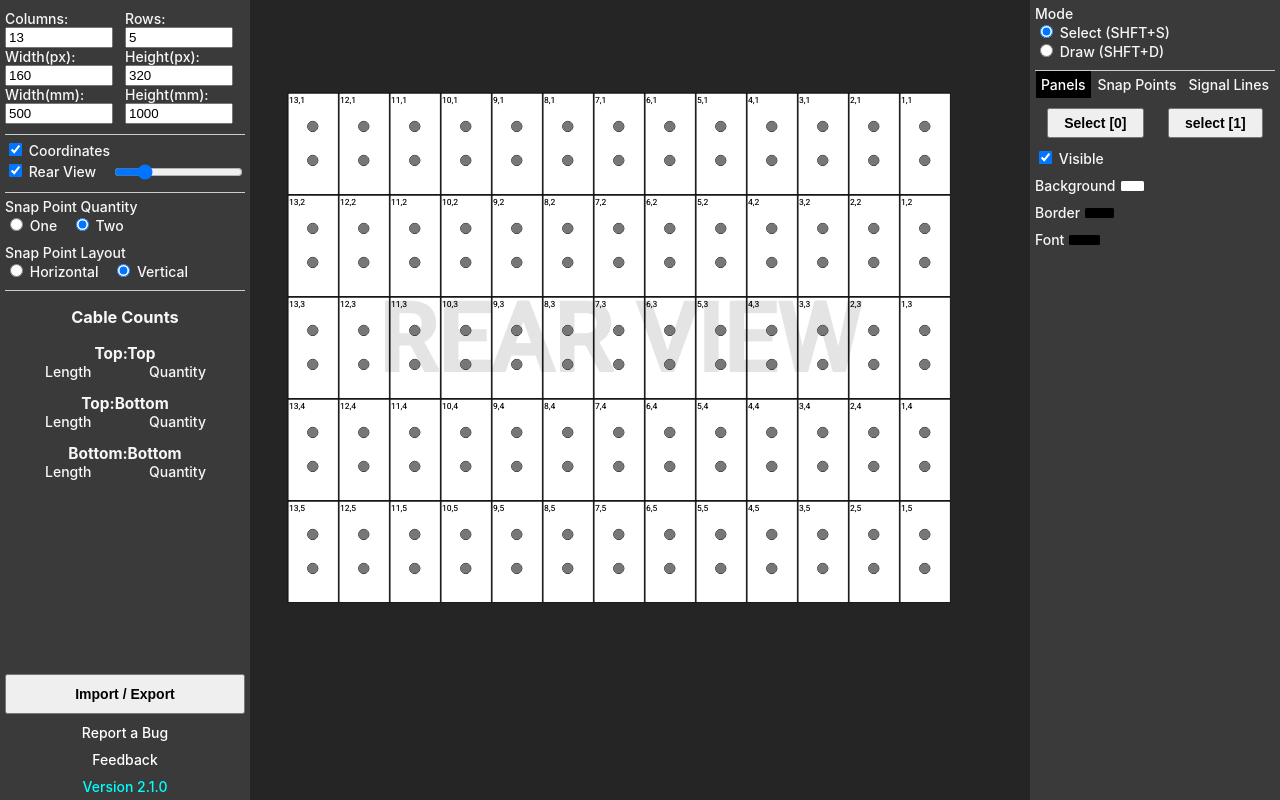
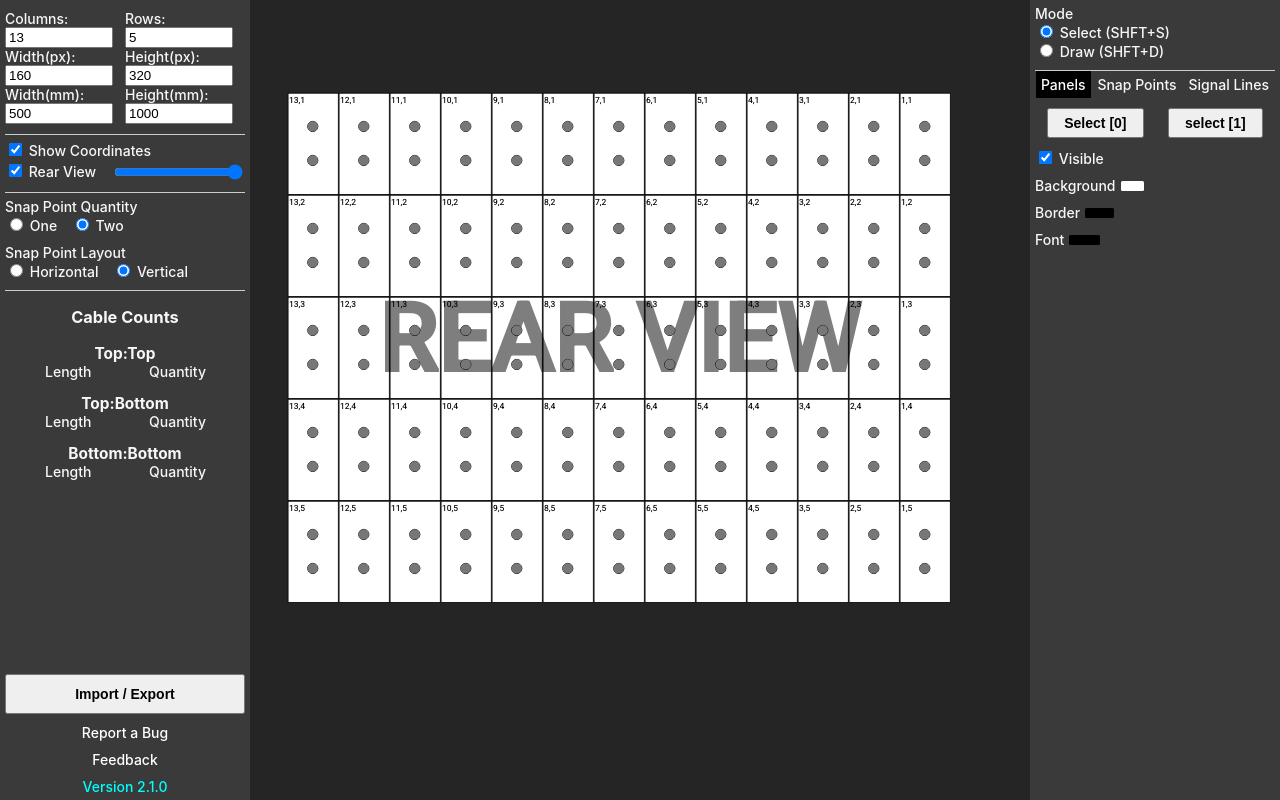
Before and after one commit to dlamon1/signaldiagram-v1, a Svelte app: page / in a window 1280 px wide. Built offline with nearby package versions, Linux system fonts and the light colour scheme.

Commit message:
raise snap points after rear view redraw

```diff
--- a/src/DrawComponents/Draw.RearViewLabel.svelte
+++ b/src/DrawComponents/Draw.RearViewLabel.svelte
@@ -8,6 +8,7 @@
     width,
     height,
     opacity,
+    snapPointsGroupEnterRef,
   } from "../store";
 
   $: {
@@ -53,5 +54,9 @@
     //   angle = ((-angle * 180) / Math.PI) * 0.4;
     //   return "rotate(" + angle + ")";
     // });
+
+    if ($snapPointsGroupEnterRef) {
+      d3.selectAll("g.snap-point-wrapper").raise();
+    }
   };
 </script>
--- a/src/InfoToolbar/InfoBar.Coordinates.svelte
+++ b/src/InfoToolbar/InfoBar.Coordinates.svelte
@@ -5,7 +5,7 @@
 <div class="general">
   <label class="hovered">
     <input type="checkbox" bind:checked={$showCoordinates} />
-    Coordinates
+    Show Coordinates
   </label>
 
   <div id="input-wrapper" class="opacity-wrapper">
--- a/src/store.ts
+++ b/src/store.ts
@@ -37,7 +37,7 @@ export const linesGroupEnterRef: Writable<
 
 export const temporarySignalLine = writable(null);
 
-export const opacity: Writable<number> = writable(0.1);
+export const opacity: Writable<number> = writable(0.5);
 
 interface TransformObj {
   k: number;
```
